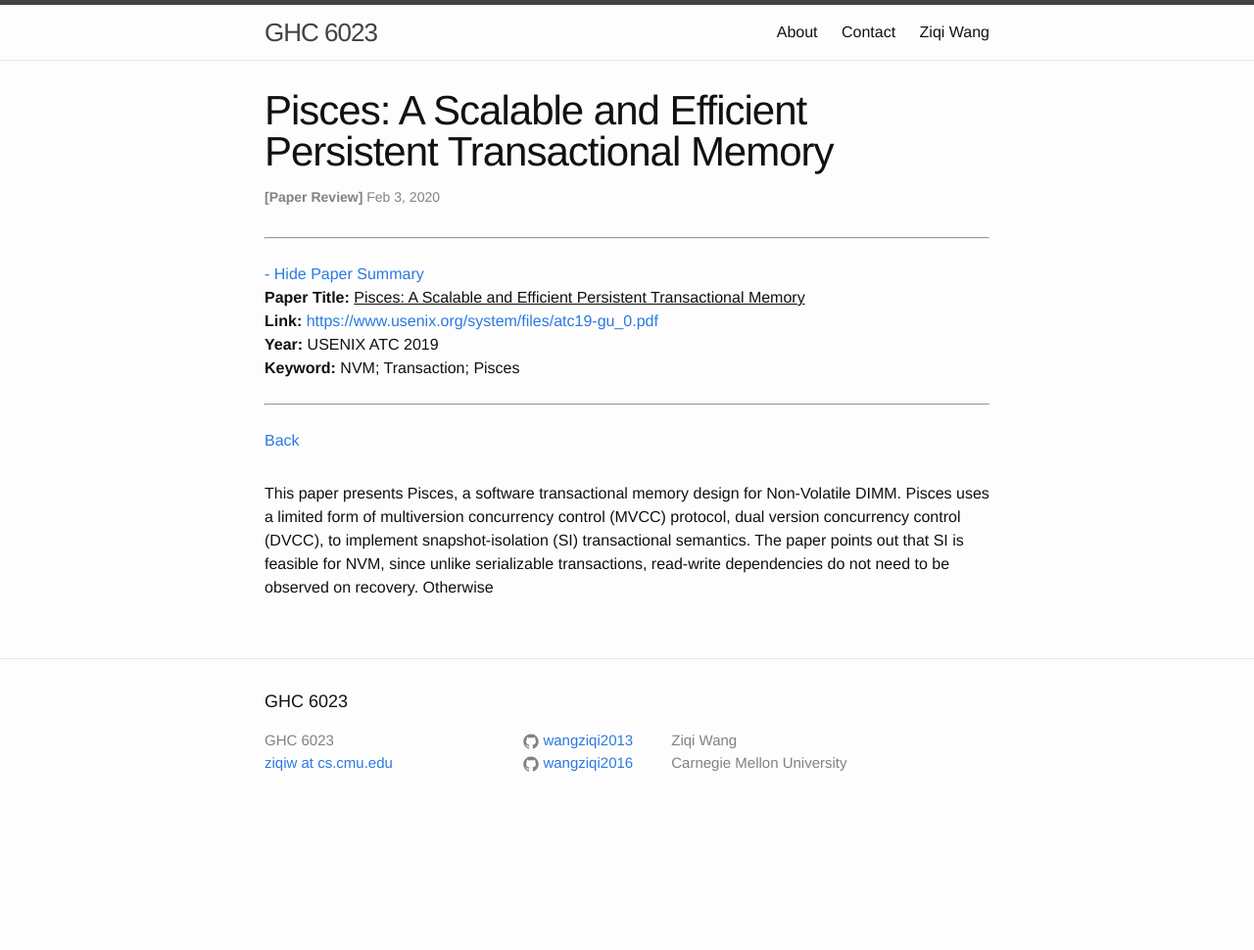
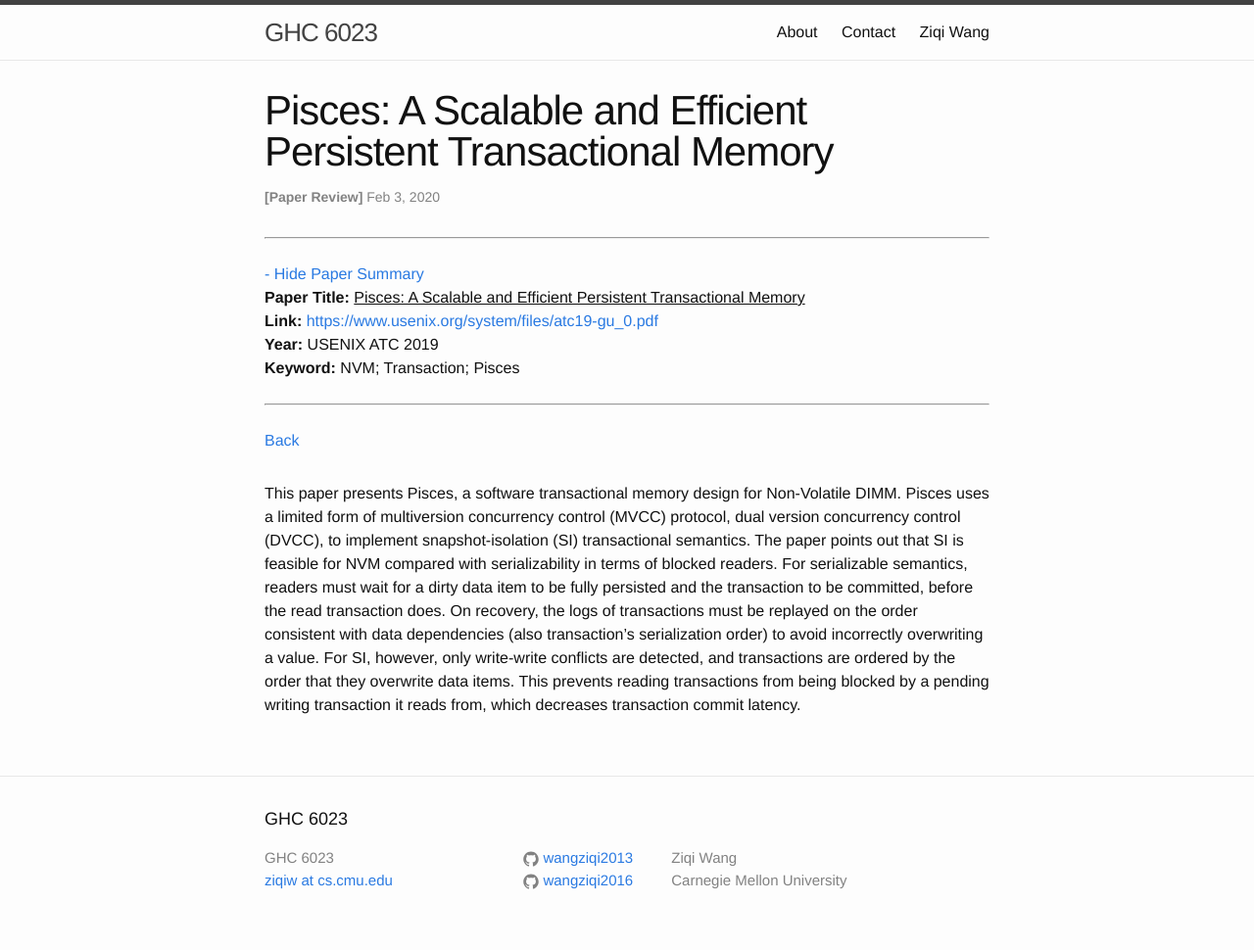
Before and after one commit to wangziqi2013/wangziqi2013.github.io, a Jekyll site: the page built from _posts/2020-02-02-pisces.markdown, in a window 1280 px wide. Shown: the whole page at 98% size. Built offline with Jekyll 4.4.1, drawn with Linux system fonts in a browser that asks for light colours; before the commit the page ends 900 px from its top, so only the background shows below that.

Commit message:
Adding motivation

```diff
--- a/_posts/2020-02-02-pisces.markdown
+++ b/_posts/2020-02-02-pisces.markdown
@@ -15,5 +15,10 @@ version_mgmt:
 
 This paper presents Pisces, a software transactional memory design for Non-Volatile DIMM. Pisces uses a limited form
 of multiversion concurrency control (MVCC) protocol, dual version concurrency control (DVCC), to implement snapshot-isolation
-(SI) transactional semantics. The paper points out that SI is feasible for NVM, since unlike serializable transactions,
-read-write dependencies do not need to be observed on recovery. Otherwise
+(SI) transactional semantics. The paper points out that SI is feasible for NVM compared with serializability in terms of
+blocked readers. For serializable semantics, readers must wait for a dirty data item to be fully persisted and the transaction
+to be committed, before the read transaction does. On recovery, the logs of transactions must be replayed on the order
+consistent with data dependencies (also transaction's serialization order) to avoid incorrectly overwriting a value.
+For SI, however, only write-write conflicts are detected, and transactions are ordered by the order that they overwrite
+data items. This prevents reading transactions from being blocked by a pending writing transaction it reads from, which
+decreases transaction commit latency.
```
